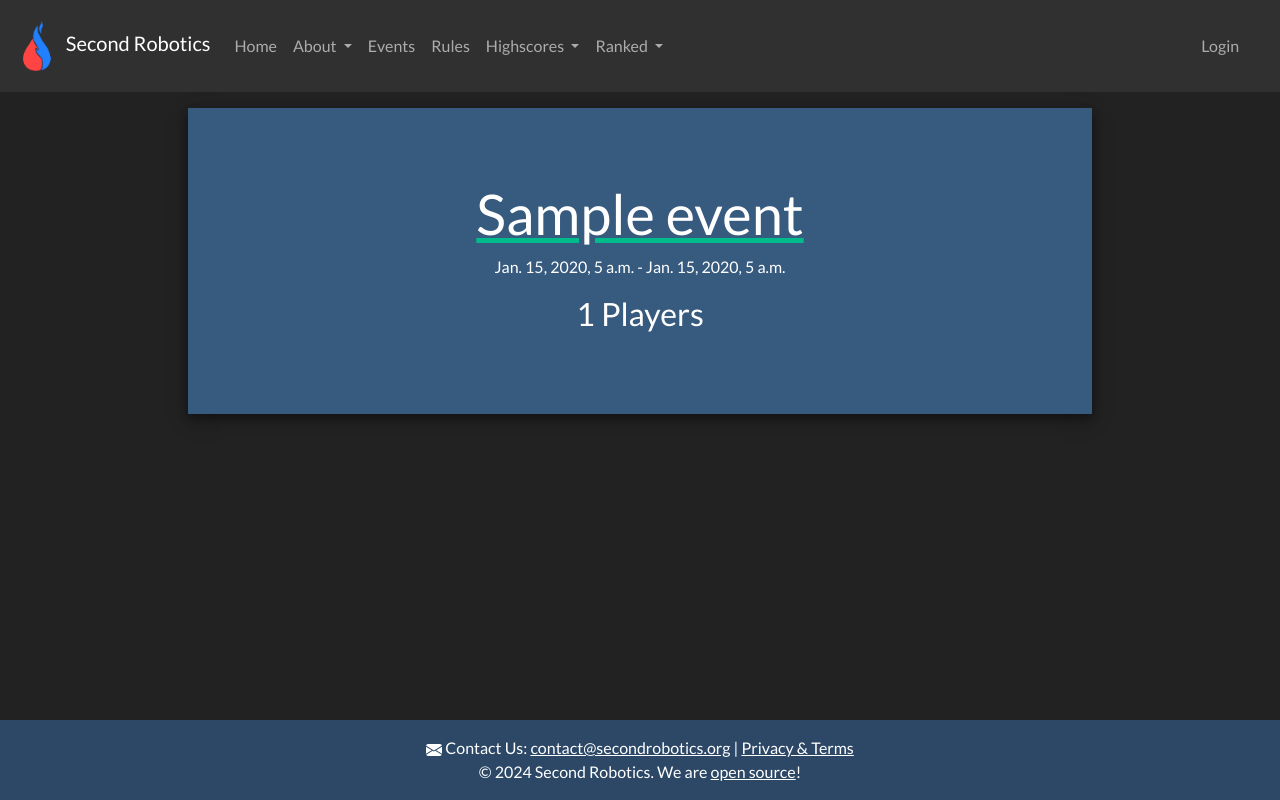
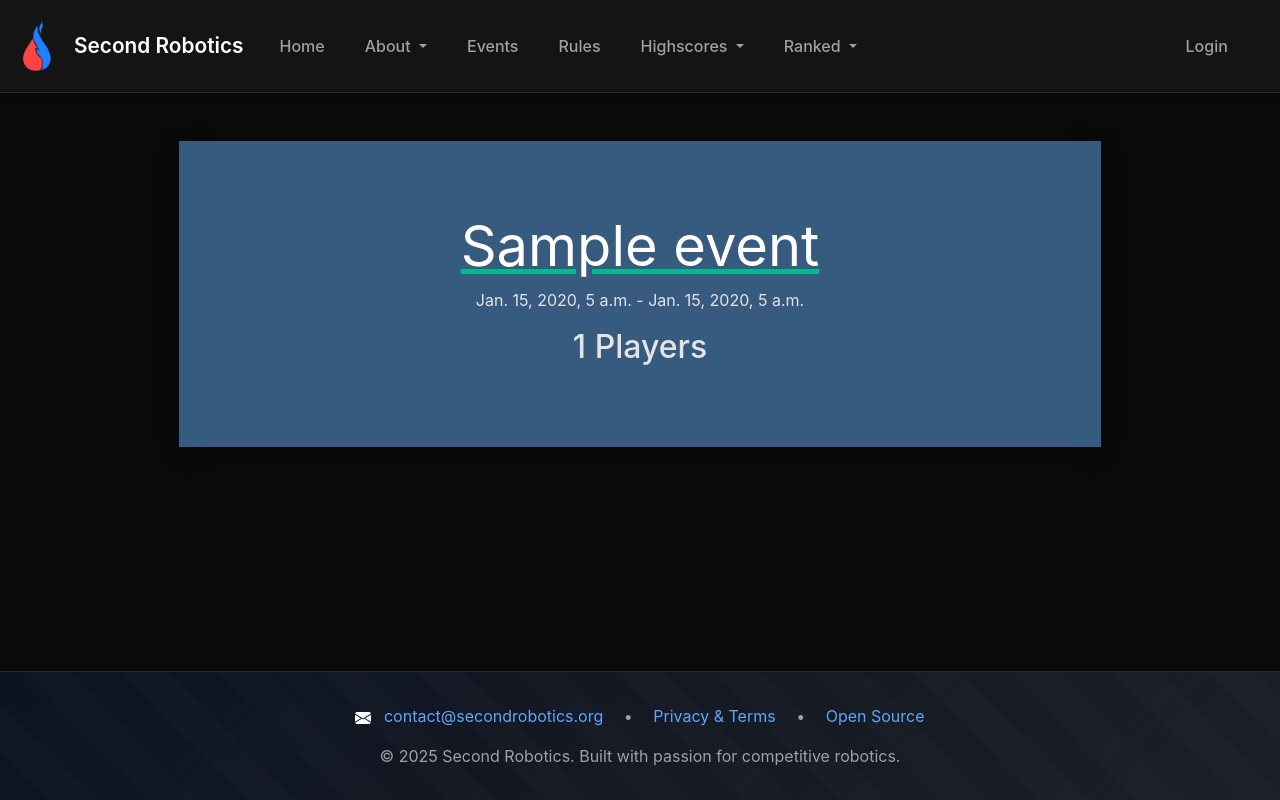
Before and after one commit to SecondRobotics/SecondWebsite, a Django app: page /events/ in a window 1280 px wide. Run offline with Django 3.2, Linux system fonts and the light colour scheme; tables that the repository leaves empty hold one stand-in row (values such as "Sample post").

Commit message:
update ux/ui navbar and footer

```diff
--- a/home/templates/home/base.html
+++ b/home/templates/home/base.html
@@ -52,6 +52,9 @@
             integrity="sha256-ktwWBA2+CZfBk4rNEMU/3ZPepAIWbPKFq2rIlo/NxSo="
             crossorigin="anonymous"
         />
+
+        <!-- Modern Dark Theme CSS -->
+        <link rel="stylesheet" href="{% static 'css/modern-dark.css' %}" />
     </head>
 
     <body>
@@ -62,7 +65,6 @@
             }
             body {
                 margin: 0 0 100px;
-                /* padding: 25px; */
             }
             footer {
                 position: absolute;
@@ -74,20 +76,12 @@
                 color: #fff;
                 margin-right: 20px;
             }
-            .shadowy {
-                box-shadow: 0 4px 8px 0 rgba(0, 0, 0, 0.5),
-                    0 6px 20px 0 rgba(0, 0, 0, 0.5);
-                -webkit-box-shadow: 0 4px 8px 0 rgba(0, 0, 0, 0.3),
-                    0 6px 20px 0 rgba(0, 0, 0, 0.3);
-                -moz-box-shadow: 0 4px 8px 0 rgba(0, 0, 0, 0.3),
-                    0 6px 20px 0 rgba(0, 0, 0, 0.5);
-            }
             p.center {
                 text-align: center;
             }
         </style>
 
-        <nav class="navbar navbar-expand-lg navbar-dark sticky-top bg-dark">
+        <nav class="navbar navbar-expand-lg navbar-dark sticky-top">
             <div class="container-fluid">
                 <a class="navbar-brand" href="/">
                     {% load static %}
@@ -339,11 +333,10 @@
         ></script>
     </body>
 
-    <footer class="bg-primary text-white text-center text-lg-start">
-        <div
-            class="text-center p-3"
-            style="background-color: rgba(0, 0, 0, 0.2)"
-        >
+    <footer class="text-white text-center">
+        <div class="text-center">
+            <div class="footer-content">
+                <div class="footer-links">
                     <svg
                         xmlns="http://www.w3.org/2000/svg"
                         width="16"
@@ -351,23 +344,22 @@
                         fill="currentColor"
                         class="bi bi-envelope-fill"
                         viewBox="0 0 16 16"
+                        style="margin-right: 0.5rem;"
                     >
                         <path
                             d="M.05 3.555A2 2 0 0 1 2 2h12a2 2 0 0 1 1.95 1.555L8 8.414.05 3.555zM0 4.697v7.104l5.803-3.558L0 4.697zM6.761 8.83l-6.57 4.027A2 2 0 0 0 2 14h12a2 2 0 0 0 1.808-1.144l-6.57-4.027L8 9.586l-1.239-.757zm3.436-.586L16 11.801V4.697l-5.803 3.546z"
                         />
                     </svg>
-            Contact Us:
-            <a style="color: #fff" href="mailto:contact@secondrobotics.org"
-                >contact@secondrobotics.org</a
-            >
-            | <a style="color: #fff" href="/privacy">Privacy &amp; Terms</a
-            ><br />
-            © 2024 Second Robotics. We are
-            <a
-                style="color: #fff"
-                href="https://github.com/SecondRobotics/SecondWebsite"
-                >open source</a
-            >!
+                    <a href="mailto:contact@secondrobotics.org">contact@secondrobotics.org</a>
+                    <span style="margin: 0 1rem; color: var(--text-secondary);">•</span>
+                    <a href="/privacy">Privacy &amp; Terms</a>
+                    <span style="margin: 0 1rem; color: var(--text-secondary);">•</span>
+                    <a href="https://github.com/SecondRobotics/SecondWebsite">Open Source</a>
+                </div>
+                <div class="footer-copyright" style="margin-top: 1rem; color: var(--text-secondary);">
+                    © 2025 Second Robotics. Built with passion for competitive robotics.
+                </div>
+            </div>
         </div>
     </footer>
 </html>
--- /dev/null
+++ b/static/css/modern-dark.css
@@ -0,0 +1,359 @@
+/* Modern Dark Theme CSS */
+
+:root {
+    --bg-primary: #0a0a0a;
+    --bg-secondary: #141414;
+    --bg-tertiary: #1a1a1a;
+    --text-primary: #e4e4e4;
+    --text-secondary: #a0a0a0;
+    --accent-blue: #3b82f6;
+    --accent-blue-light: #60a5fa;
+    --accent-blue-dark: #2563eb;
+    --border-color: #2a2a2a;
+    --shadow-subtle: 0 2px 8px rgba(0, 0, 0, 0.3);
+    --shadow-medium: 0 4px 20px rgba(0, 0, 0, 0.4);
+    --gradient-dark: linear-gradient(135deg, #0a0a0a 0%, #1a1a1a 100%);
+    --gradient-blue: linear-gradient(135deg, #2563eb 0%, #3b82f6 100%);
+}
+
+/* Global Styles */
+body {
+    background-color: var(--bg-primary);
+    color: var(--text-primary);
+    font-family: -apple-system, BlinkMacSystemFont, 'Segoe UI', Roboto, sans-serif;
+    transition: all 0.3s ease;
+}
+
+/* Navbar Styles */
+.navbar {
+    background: var(--bg-secondary) !important;
+    backdrop-filter: blur(10px);
+    border-bottom: 1px solid var(--border-color);
+    padding: 1rem 0;
+    transition: all 0.3s ease;
+    box-shadow: var(--shadow-subtle);
+}
+
+.navbar-brand {
+    font-weight: 600;
+    font-size: 1.3rem;
+    display: flex;
+    align-items: center;
+    gap: 0.75rem;
+    transition: all 0.3s ease;
+}
+
+.navbar-brand:hover {
+    transform: translateX(5px);
+    color: var(--accent-blue-light) !important;
+}
+
+.navbar-brand img {
+    transition: all 0.3s ease;
+}
+
+.navbar-brand:hover img {
+    transform: rotate(10deg) scale(1.1);
+}
+
+/* Nav Links */
+.navbar-nav .nav-link {
+    color: var(--text-secondary) !important;
+    font-weight: 500;
+    margin: 0 0.25rem;
+    padding: 0.5rem 1rem !important;
+    border-radius: 0.5rem;
+    position: relative;
+    transition: all 0.3s ease;
+}
+
+.navbar-nav .nav-link:hover {
+    color: var(--text-primary) !important;
+    background: rgba(59, 130, 246, 0.1);
+}
+
+.navbar-nav .nav-link:not(.dropdown-toggle)::after {
+    content: '';
+    position: absolute;
+    bottom: 0.25rem;
+    left: 50%;
+    width: 0;
+    height: 2px;
+    background: var(--gradient-blue);
+    transition: all 0.3s ease;
+    transform: translateX(-50%);
+}
+
+.navbar-nav .nav-link:not(.dropdown-toggle):hover::after {
+    width: 80%;
+}
+
+/* Special handling for dropdown toggles */
+.navbar-nav .dropdown-toggle {
+    position: relative;
+}
+
+.navbar-nav .dropdown-toggle::before {
+    content: '';
+    position: absolute;
+    bottom: 0.25rem;
+    left: 1rem;
+    right: 1.5rem; /* Account for the dropdown arrow */
+    height: 2px;
+    background: var(--gradient-blue);
+    transform: scaleX(0);
+    transition: transform 0.3s ease;
+    transform-origin: center;
+}
+
+.navbar-nav .dropdown-toggle:hover::before {
+    transform: scaleX(1);
+}
+
+/* Dropdown Styles */
+.dropdown-menu {
+    background: var(--bg-tertiary);
+    border: 1px solid var(--border-color);
+    border-radius: 0.75rem;
+    box-shadow: var(--shadow-medium);
+    margin-top: 0.5rem;
+    animation: fadeInDown 0.3s ease;
+    padding: 0.5rem;
+    overflow: hidden;
+}
+
+.dropdown-item {
+    color: var(--text-secondary);
+    padding: 0.5rem 1rem;
+    transition: all 0.2s ease;
+    border-radius: 0.375rem;
+    margin: 0.125rem 0;
+    position: relative;
+}
+
+.dropdown-item::before {
+    content: '';
+    position: absolute;
+    left: 0;
+    top: 50%;
+    transform: translateY(-50%);
+    width: 3px;
+    height: 0;
+    background: var(--gradient-blue);
+    transition: height 0.2s ease;
+    border-radius: 2px;
+}
+
+.dropdown-item:hover {
+    background: rgba(255, 255, 255, 0.05);
+    color: var(--accent-blue-light);
+    padding-left: 1.5rem;
+}
+
+.dropdown-item:hover::before {
+    height: 70%;
+}
+
+.dropdown-divider {
+    border-color: var(--border-color);
+    margin: 0.5rem 0;
+}
+
+/* User Profile Section */
+.img-profile {
+    border: 2px solid var(--border-color);
+    transition: all 0.3s ease;
+    position: relative;
+    display: inline-block;
+}
+
+.nav-link:hover .img-profile {
+    transform: scale(1.05);
+    border-color: var(--accent-blue);
+    animation: glow-pulse 2s ease-in-out infinite;
+}
+
+@keyframes glow-pulse {
+    0%, 100% {
+        box-shadow:
+            0 0 5px rgba(59, 130, 246, 0.5),
+            0 0 10px rgba(59, 130, 246, 0.3),
+            0 0 15px rgba(59, 130, 246, 0.1);
+    }
+    50% {
+        box-shadow:
+            0 0 10px rgba(59, 130, 246, 0.8),
+            0 0 20px rgba(59, 130, 246, 0.5),
+            0 0 30px rgba(59, 130, 246, 0.3);
+    }
+}
+
+/* Alternative: Rotating dashed border effect */
+.img-profile::before {
+    content: '';
+    position: absolute;
+    top: -5px;
+    left: -5px;
+    right: -5px;
+    bottom: -5px;
+    border-radius: 50%;
+    border: 2px dashed var(--accent-blue);
+    opacity: 0;
+    transition: opacity 0.3s ease;
+}
+
+.nav-link:hover .img-profile::before {
+    opacity: 1;
+    animation: rotate-dash 3s linear infinite;
+}
+
+@keyframes rotate-dash {
+    from {
+        transform: rotate(0deg);
+    }
+    to {
+        transform: rotate(360deg);
+    }
+}
+
+/* Main Content Area */
+#content {
+    min-height: calc(100vh - 200px);
+    padding: 2rem 0;
+}
+
+/* Footer Styles */
+footer {
+    background: var(--gradient-dark) !important;
+    border-top: 1px solid var(--border-color);
+    margin-top: 4rem;
+}
+
+footer .text-center {
+    background: linear-gradient(135deg, rgba(37, 99, 235, 0.1) 0%, rgba(59, 130, 246, 0.05) 100%) !important;
+    padding: 2rem !important;
+    position: relative;
+    overflow: hidden;
+}
+
+/* Subtle texture overlay for footer */
+footer .text-center::before {
+    content: '';
+    position: absolute;
+    top: 0;
+    left: 0;
+    right: 0;
+    bottom: 0;
+    background-image:
+        repeating-linear-gradient(45deg, transparent, transparent 35px, rgba(255,255,255,.01) 35px, rgba(255,255,255,.01) 70px);
+    pointer-events: none;
+}
+
+footer a {
+    color: var(--accent-blue-light) !important;
+    text-decoration: none;
+    transition: all 0.3s ease;
+    position: relative;
+}
+
+footer a:hover {
+    color: var(--text-primary) !important;
+    text-shadow: 0 0 10px rgba(59, 130, 246, 0.5);
+}
+
+/* Animations */
+@keyframes fadeInDown {
+    from {
+        opacity: 0;
+        transform: translateY(-10px);
+    }
+    to {
+        opacity: 1;
+        transform: translateY(0);
+    }
+}
+
+/* Button hover effects */
+.btn {
+    transition: all 0.3s ease;
+    position: relative;
+    overflow: hidden;
+}
+
+.btn::before {
+    content: '';
+    position: absolute;
+    top: 50%;
+    left: 50%;
+    width: 0;
+    height: 0;
+    border-radius: 50%;
+    background: rgba(255, 255, 255, 0.1);
+    transform: translate(-50%, -50%);
+    transition: width 0.3s, height 0.3s;
+}
+
+.btn:hover::before {
+    width: 300px;
+    height: 300px;
+}
+
+/* Mobile Menu Toggle Animation */
+.navbar-toggler {
+    border: 1px solid var(--border-color);
+    padding: 0.25rem 0.5rem;
+    transition: all 0.3s ease;
+}
+
+.navbar-toggler:hover {
+    border-color: var(--accent-blue);
+    transform: scale(1.05);
+}
+
+.navbar-toggler:focus {
+    box-shadow: 0 0 0 0.2rem rgba(59, 130, 246, 0.25);
+}
+
+/* Scrollbar Styling */
+::-webkit-scrollbar {
+    width: 10px;
+}
+
+::-webkit-scrollbar-track {
+    background: var(--bg-secondary);
+}
+
+::-webkit-scrollbar-thumb {
+    background: var(--border-color);
+    border-radius: 5px;
+}
+
+::-webkit-scrollbar-thumb:hover {
+    background: var(--accent-blue-dark);
+}
+
+/* Card and content shadows */
+.shadowy {
+    box-shadow: var(--shadow-medium) !important;
+    transition: all 0.3s ease;
+}
+
+.shadowy:hover {
+    box-shadow: 0 8px 30px rgba(59, 130, 246, 0.2) !important;
+    transform: translateY(-2px);
+}
+
+/* Responsive adjustments */
+@media (max-width: 768px) {
+    .navbar {
+        padding: 0.75rem 0;
+    }
+
+    .navbar-nav .nav-link {
+        margin: 0.25rem 0;
+    }
+
+    footer .text-center {
+        padding: 1.5rem !important;
+    }
+}
```
Also changed, not shown: 1 other file. Lines whose indentation alone changed are shown as unchanged.
